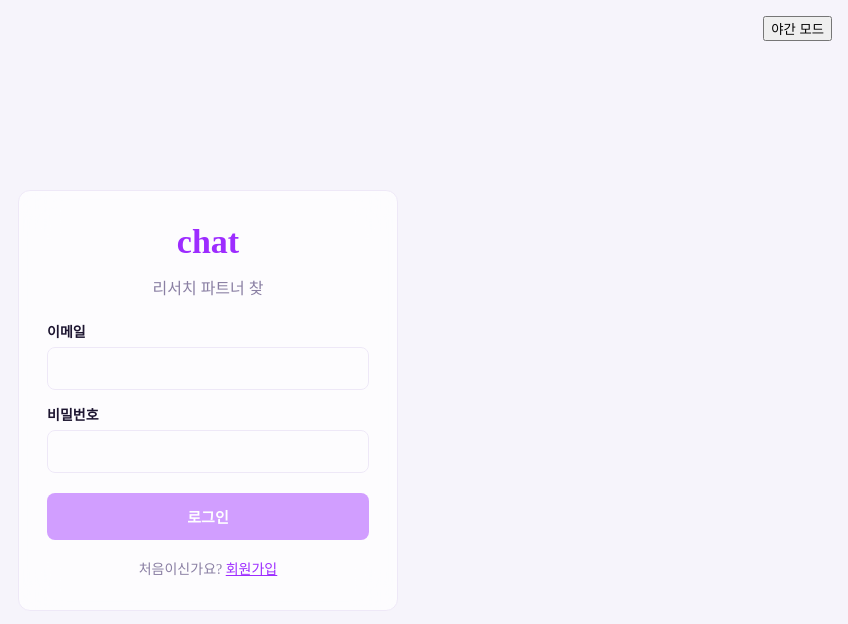
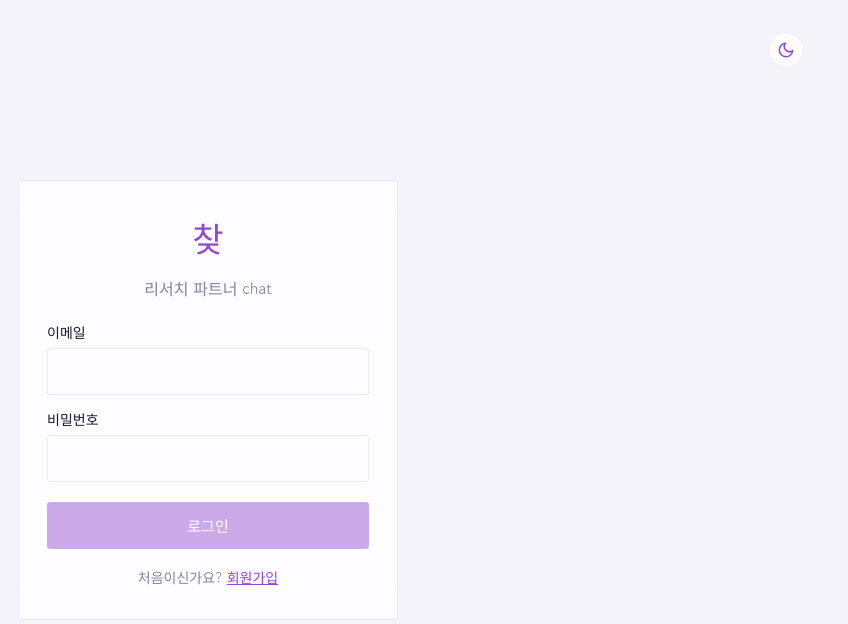
Before and after one commit to jamm-king/chat, a React (Vite) app in the folder frontend/: page /login in a window 1280 px wide. Shown: the top 624 px of the page, without its empty margins (432-1280 px from the left). Built offline with nearby package versions, Linux system fonts and the light colour scheme.

Commit message:
style(frontend): update font, corners, accent color and theme toggle

```diff
--- a/frontend/index.html
+++ b/frontend/index.html
@@ -4,6 +4,9 @@
     <meta charset="utf-8">
     <meta name="viewport" content="width=device-width, initial-scale=1">
     <title>찾</title>
+    <link rel="preconnect" href="https://fonts.googleapis.com">
+    <link rel="preconnect" href="https://fonts.gstatic.com" crossorigin>
+    <link rel="stylesheet" href="https://fonts.googleapis.com/css2?family=Gowun+Dodum&display=swap">
 </head>
 <body>
     <div id="root"></div>
--- a/frontend/src/components/ThemeToggle.tsx
+++ b/frontend/src/components/ThemeToggle.tsx
@@ -13,8 +13,23 @@ export default function ThemeToggle () {
         saveTheme(theme);
     }
   return (
-    <button type="button" className="theme-toggle" onClick={toggle}>
-        {dark ? "밝은 모드" : "야간 모드"}
+    <button
+        type="button"
+        className="theme-toggle"
+        onClick={toggle}
+        aria-label={dark ? "밝은 모드로 바꾸기" : "야간 모드로 바꾸기"}
+        title={dark ? "밝은 모드" : "야간 모드"}
+    >
+        {dark ? (
+            <svg width="18" height="18" viewBox="0 0 24 24" fill="none" stroke="currentColor" strokeWidth="2" strokeLinecap="round">
+                <circle cx="12" cy="12" r="4" />
+                <path d="M12 2v2M12 20v2M4.9 4.9l1.4 1.4M17.7 17.7l1.4 1.4M2 12h2M20 12h2M4.9 19.1l1.4-1.4M17.7 6.3l1.4-1.4" />
+            </svg>
+        ) : (
+            <svg width="18" height="18" viewBox="0 0 24 24" fill="none" stroke="currentColor" strokeWidth="2" strokeLinecap="round" strokeLinejoin="round">
+                <path d="M21 12.8A9 9 0 1 1 11.2 3a7 7 0 0 0 9.8 9.8z" />
+            </svg>
+        )}
     </button>
   )
 }
--- a/frontend/src/features/auth/auth.css
+++ b/frontend/src/features/auth/auth.css
@@ -14,7 +14,7 @@
   gap: 14px;
   padding: 32px 28px;
   border: 1px solid var(--line);
-  border-radius: 12px;
+  border-radius: 3px;
   background: var(--card);
   backdrop-filter: blur(20px);
 }
@@ -41,7 +41,7 @@
 .auth-card input {
   padding: 12px 14px;
   border: 1px solid var(--line);
-  border-radius: 8px;
+  border-radius: 3px;
   background: transparent;
   color: var(--text);
   font-size: 15px;
@@ -55,7 +55,7 @@
   margin-top: 6px;
   padding: 13px;
   border: 0;
-  border-radius: 8px;
+  border-radius: 3px;
   background: var(--accent);
   color: var(--on-accent);
   font-size: 15px;
--- a/frontend/src/features/chat/chat.css
+++ b/frontend/src/features/chat/chat.css
@@ -10,7 +10,7 @@
 .chat-side,
 .chat-main {
   border: 1px solid var(--line);
-  border-radius: 12px;
+  border-radius: 3px;
   background: var(--card);
 }
 
@@ -52,7 +52,7 @@
 .chat-input input {
   padding: 12px 14px;
   border: 1px solid var(--line);
-  border-radius: 8px;
+  border-radius: 3px;
   background: transparent;
   color: var(--text);
   font-size: 15px;
@@ -61,7 +61,7 @@
 .chat-input button {
   padding: 0 20px;
   border: 0;
-  border-radius: 8px;
+  border-radius: 3px;
   background: var(--accent);
   color: var(--on-accent);
   font-weight: 700;
@@ -76,7 +76,7 @@
   justify-self: start;
   padding: 8px 14px;
   border: 1px solid var(--line);
-  border-radius: 8px;
+  border-radius: 3px;
   background: transparent;
   color: var(--text);
   cursor: pointer;
@@ -86,7 +86,7 @@
   width: 100%;
   padding: 10px 14px;
   border: 0;
-  border-radius: 8px;
+  border-radius: 3px;
   background: var(--accent);
   color: var(--on-accent);
   font-weight: 700;
@@ -107,7 +107,7 @@
   max-width: 70%;
   margin: 0;
   padding: 12px 16px;
-  border-radius: 10px;
+  border-radius: 3px;
   line-height: 1.5;
   white-space: pre-wrap;
 }
--- a/frontend/src/pages/LoginPage.tsx
+++ b/frontend/src/pages/LoginPage.tsx
@@ -31,8 +31,8 @@ export default function LoginPage() {
     }
     return ( <main className="auth">
       <form className="auth-card" onSubmit={submit}>
-        <h1>chat</h1>
-        <p className="auth-sub">리서치 파트너 찾</p>
+        <h1>찾</h1>
+        <p className="auth-sub">리서치 파트너 chat</p>
         <label>
           이메일
           <input
--- a/frontend/src/styles/tokens.css
+++ b/frontend/src/styles/tokens.css
@@ -3,8 +3,8 @@
     --bg: #f6f4fb;/*바탕색*/
     --text: #1d1530;
     --muted: #8a7fa3;
-    --accent: #9d2cff; /*찾 프로젝트 메인 컬러: 네온 퍼플*/
-    --accent-soft: #f1e6ff;
+    --accent: #9147d1; /*찾 프로젝트 메인 컬러: 낮에는 채도를 낮춘 보라, 밤에는 네온 퍼플*/
+    --accent-soft: #f0e9f7;
     --line: #eee8f7;
     --card: rgba(255, 255, 255, 0.72);
     --on-accent: #ffffff;
@@ -22,17 +22,47 @@
     --danger: #ff8a80;
 }
 
+/* 고운돋움은 굵기가 한 가지뿐이라, 브라우저가 억지로 굵게 만들지 않도록 막는다 */
 body{
     margin: 0;
     background: var(--bg);
     color: var(--text);
+    font-family: "Gowun Dodum", "Malgun Gothic", sans-serif;
+    font-synthesis: none;
+}
+
+/* 단추와 입력 칸은 브라우저가 글꼴을 따로 정해서, 바깥 글꼴을 따르게 한다 */
+button,
+input {
+    font-family: inherit;
 }
 
 h1 {
     color: var(--accent);
 }
+/* 대화 화면 오른쪽 카드의 머리줄 안에 들어가도록 맞춘 위치 (카드 바깥 여백 20px + 머리줄 안쪽 여백 24px) */
 .theme-toggle {
   position: fixed;
-  top: 16px;
-  right: 16px;
+  top: 32px;
+  right: 44px;
+  z-index: 10;
+  width: 36px;
+  height: 36px;
+  display: grid;
+  place-items: center;
+  padding: 0;
+  border: 1px solid var(--line);
+  border-radius: 50%;
+  background: var(--card);
+  color: var(--accent);
+  cursor: pointer;
 }
+
+:root[data-theme="dark"] .theme-toggle {
+  border-color: var(--accent);
+}
+
+/* 야간 모드에서는 단추 둘레에 네온 빛이 살짝 번지게 한다 */
+:root[data-theme="dark"] button:not(:disabled) {
+  box-shadow: 0 0 2px rgba(196, 92, 255, 0.6), 0 0 12px rgba(196, 92, 255, 0.35);
+}
```
